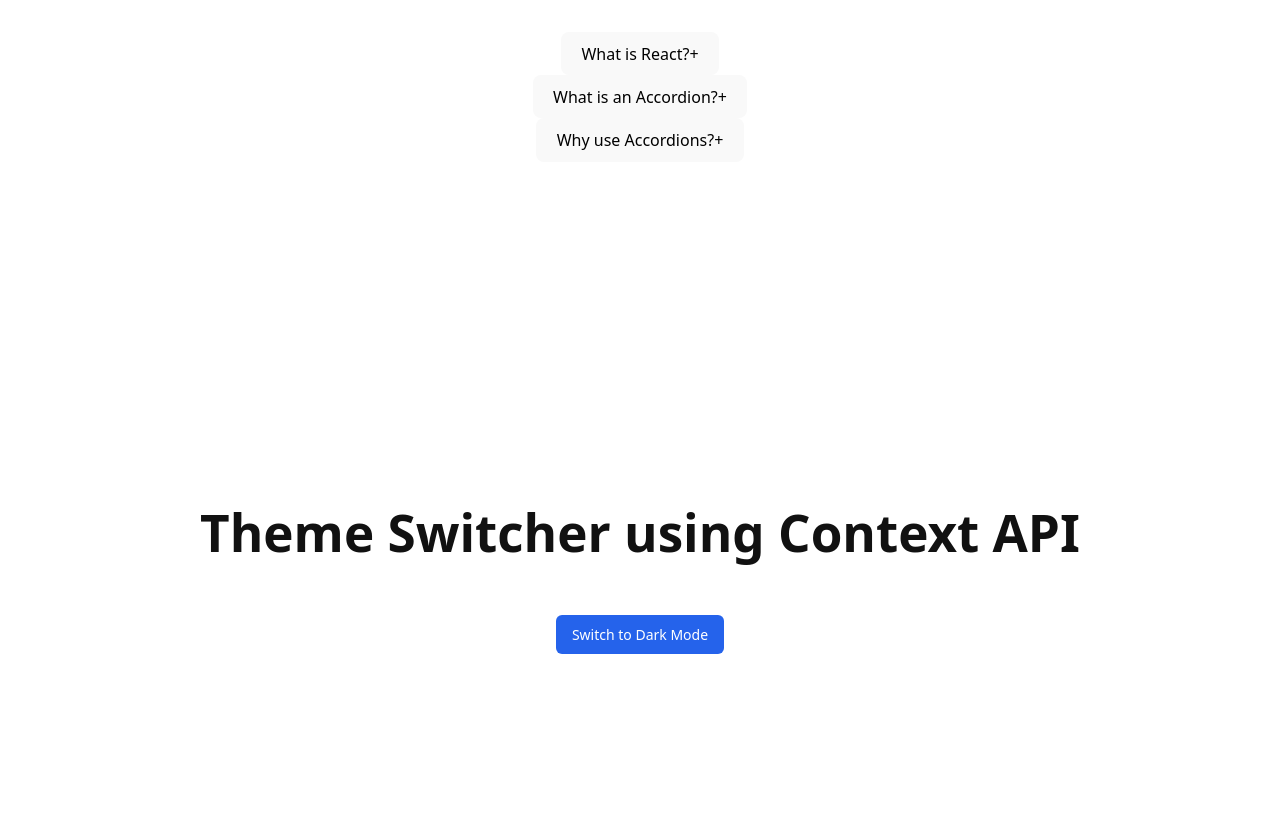
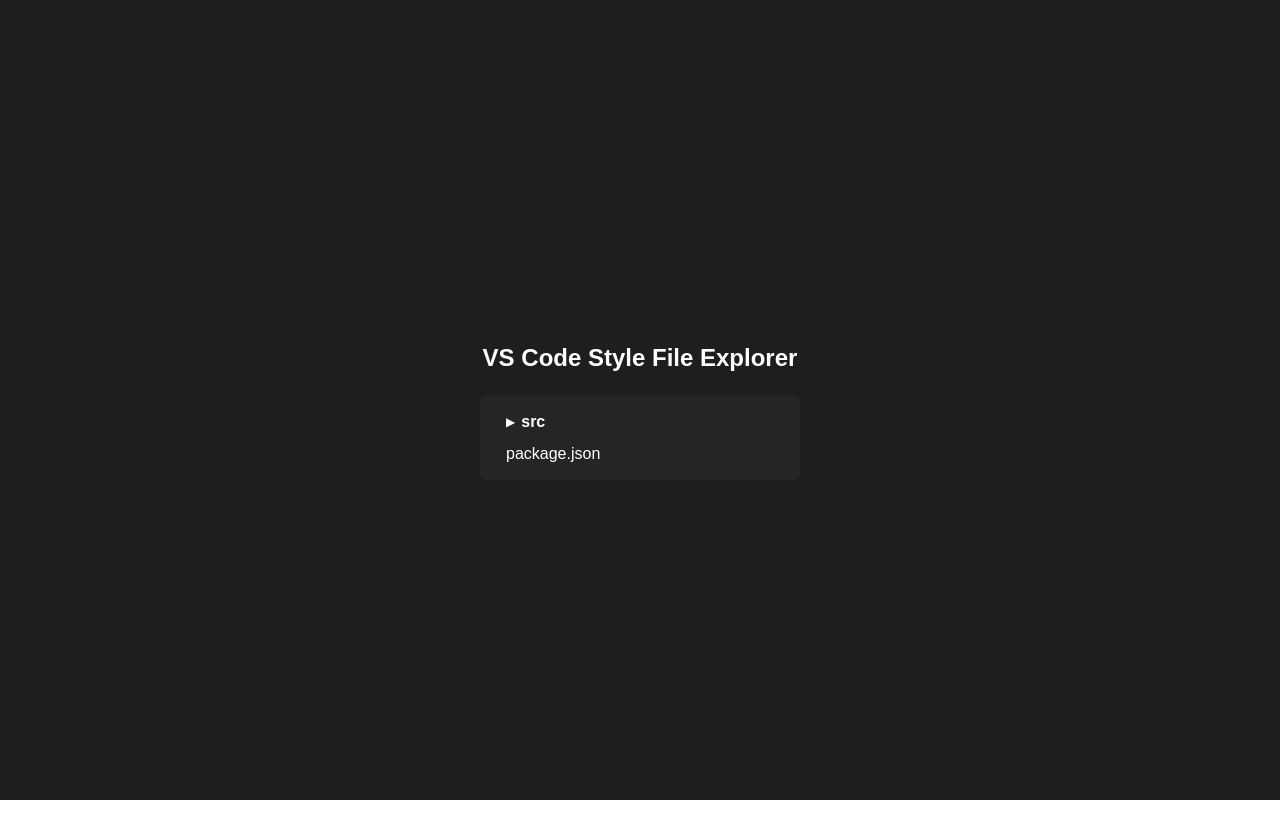
Before and after one commit to MundeYash/React-Practice-Codespaces, a React (Vite) app in the folder my-app/: page / in a window 1280 px wide. Shown: the top 838 px of the page. After the commit the page ends 800 px from the top, so only its background shows below. Built offline with nearby package versions, Linux system fonts and the light colour scheme.

Commit message:
File Explorer machine coding implementation

```diff
--- a/my-app/src/App.jsx
+++ b/my-app/src/App.jsx
@@ -4,7 +4,8 @@
 // import { FunctionBasedReactComponents } from "./react-concepts/typesOfComponents/FunctionComponent.jsx";
 // import { ClassBasedReactComponents } from "./react-concepts/typesOfComponents/ClassComponents.jsx";
 import "./App.css";
-import AccordionComponentHelper from "./MACHINE-CODING/AccordianComponent/AccordianComponentHelper";
+// import AccordionComponentHelper from "./MACHINE-CODING/AccordianComponent/AccordianComponentHelper";
+import FileExplorerHelper from "./MACHINE-CODING/FileExplorer/FileExplorerHelper";
 // import NestedCommentHelper from "./MACHINE-CODING/7NestedComments/NestedCommentHelper";
 // import Todo from "./MACHINE-CODING/To-Do-App/Todo";
 // import TabsComponentHelper from "./MACHINE-CODING/TabsComponent/TabsComponentHelper";
@@ -13,7 +14,8 @@
 // import PaginationHelper from "./MACHINE-CODING/Reusable Pagination/PaginationHelper";
 // import FormValidation from "./MACHINE-CODING/FromValidation/FormValidation";
 // import InfiniteScroll from "./MACHINE-CODING/6InfiniteScroll/InfiniteScroll";
-import ThemeSwitcherHelper from "./MACHINE-CODING/ThemeSwitcher/ThemeSwitcherHelper";
+// import ThemeSwitcherHelper from "./MACHINE-CODING/ThemeSwitcher/ThemeSwitcherHelper";
+
 function App() {
   // const [count, setCount] = useState(0);
 
@@ -54,8 +56,9 @@
       {/* <InfiniteScroll /> */}
       {/* <NestedCommentHelper /> */}
       {/* <TabsComponentHelper /> */}
-      <AccordionComponentHelper />
-      <ThemeSwitcherHelper />
+      {/* <AccordionComponentHelper />
+      <ThemeSwitcherHelper /> */}
+      <FileExplorerHelper />
     </>
   );
 }
--- /dev/null
+++ b/my-app/src/MACHINE-CODING/FileExplorer/FileExplorer.jsx
@@ -0,0 +1,15 @@
+import React from "react";
+import FileNode from "./FileNode";
+import "./FileExplorerStyle.css";
+
+const FileExplorer = ({ data }) => {
+  return (
+    <div className="explorer-container">
+      {data.map((node, index) => (
+        <FileNode key={index} node={node} />
+      ))}
+    </div>
+  );
+};
+
+export default FileExplorer;
--- /dev/null
+++ b/my-app/src/MACHINE-CODING/FileExplorer/FileExplorerHelper.jsx
@@ -0,0 +1,39 @@
+import React from "react";
+import FileExplorer from "./FileExplorer";
+import "./FileExplorerStyle.css";
+
+const fileData = [
+  {
+    name: "src",
+    type: "folder",
+    children: [
+      {
+        name: "components",
+        type: "folder",
+        children: [
+          { name: "Header.jsx", type: "file" },
+          { name: "Sidebar.jsx", type: "file" },
+          { name: "Component1.jsx", type: "file" },
+          { name: "Component2.jsx", type: "file" },
+        ],
+      },
+      { name: "App.jsx", type: "file" },
+      { name: "index.js", type: "file" },
+    ],
+  },
+  {
+    name: "package.json",
+    type: "file",
+  },
+];
+
+const FileExplorerHelper = () => {
+  return (
+    <div className="app-container">
+      <h2>VS Code Style File Explorer</h2>
+      <FileExplorer data={fileData} />
+    </div>
+  );
+};
+
+export default FileExplorerHelper;
--- /dev/null
+++ b/my-app/src/MACHINE-CODING/FileExplorer/FileExplorerStyle.css
@@ -0,0 +1,53 @@
+body {
+  font-family: Arial, sans-serif;
+  background-color: #1e1e1e;
+  color: #ffffff;
+  margin: 0;
+  padding: 0;
+}
+
+.app-container {
+  padding: 20px;
+}
+
+.explorer-container {
+  background-color: #252526;
+  padding: 10px;
+  width: 300px;
+  border-radius: 6px;
+}
+
+.file-node {
+  margin-left: 10px;
+}
+
+.node-label {
+  cursor: pointer;
+  padding: 4px 6px;
+  border-radius: 4px;
+  display: flex;
+  align-items: center;
+}
+
+.node-label:hover {
+  background-color: #37373d;
+}
+
+.folder {
+  font-weight: bold;
+}
+
+.file {
+  font-weight: normal;
+}
+
+.arrow {
+  margin-right: 6px;
+  font-size: 12px;
+}
+
+.children {
+  margin-left: 15px;
+  border-left: 1px solid #3c3c3c;
+  padding-left: 10px;
+}
--- /dev/null
+++ b/my-app/src/MACHINE-CODING/FileExplorer/FileNode.jsx
@@ -0,0 +1,35 @@
+import React, { useState } from "react";
+
+const FileNode = ({ node }) => {
+  const [isOpen, setIsOpen] = useState(false);
+
+  const isFolder = node.type === "folder";
+
+  const toggleFolder = () => {
+    if (isFolder) {
+      setIsOpen((prev) => !prev);
+    }
+  };
+
+  return (
+    <div className="file-node">
+      <div
+        className={`node-label ${isFolder ? "folder" : "file"}`}
+        onClick={toggleFolder}
+      >
+        {isFolder && <span className="arrow">{isOpen ? "▼" : "▶"}</span>}
+        <span className="node-name">{node.name}</span>
+      </div>
+
+      {isFolder && isOpen && node.children && (
+        <div className="children">
+          {node.children.map((child, index) => (
+            <FileNode key={index} node={child} />
+          ))}
+        </div>
+      )}
+    </div>
+  );
+};
+
+export default FileNode;
```
Also changed, not shown: my-app/src/MACHINE-CODING/FileExplorer/FileExplorerNotes.md (added, +94 -0 lines).
